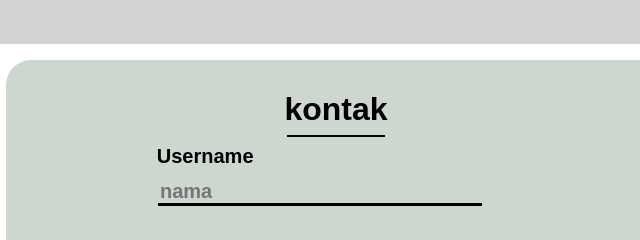
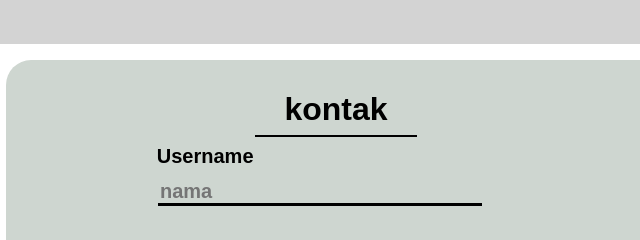
Before and after one commit to rorozoamuhammad/portfolio, a plain HTML site: page index.html in a window 1280 px wide. Shown: the part 1277-1517 px from the top of the page, 304-944 px from the left. Drawn offline with Linux system fonts and the light colour scheme.

Commit message:
mengubah hr pada form

```diff
--- a/style.css
+++ b/style.css
@@ -83,6 +83,9 @@ li {
 	color: black;
 	font-weight: bold;
 	font-size: 20px;
+}
+.contac hr {
+	width: 25%;
 }
 .contac form label {
 	display: block;
```
